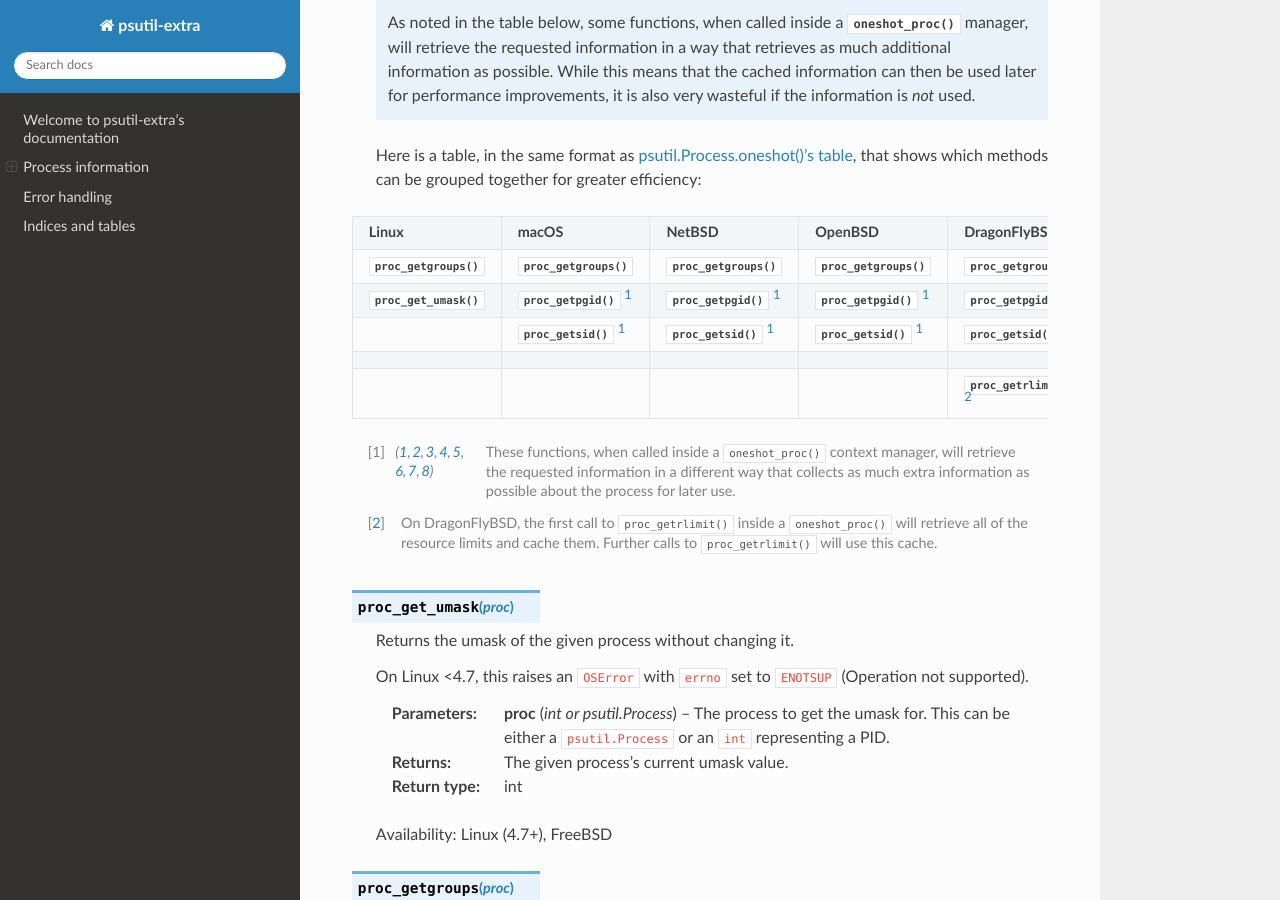
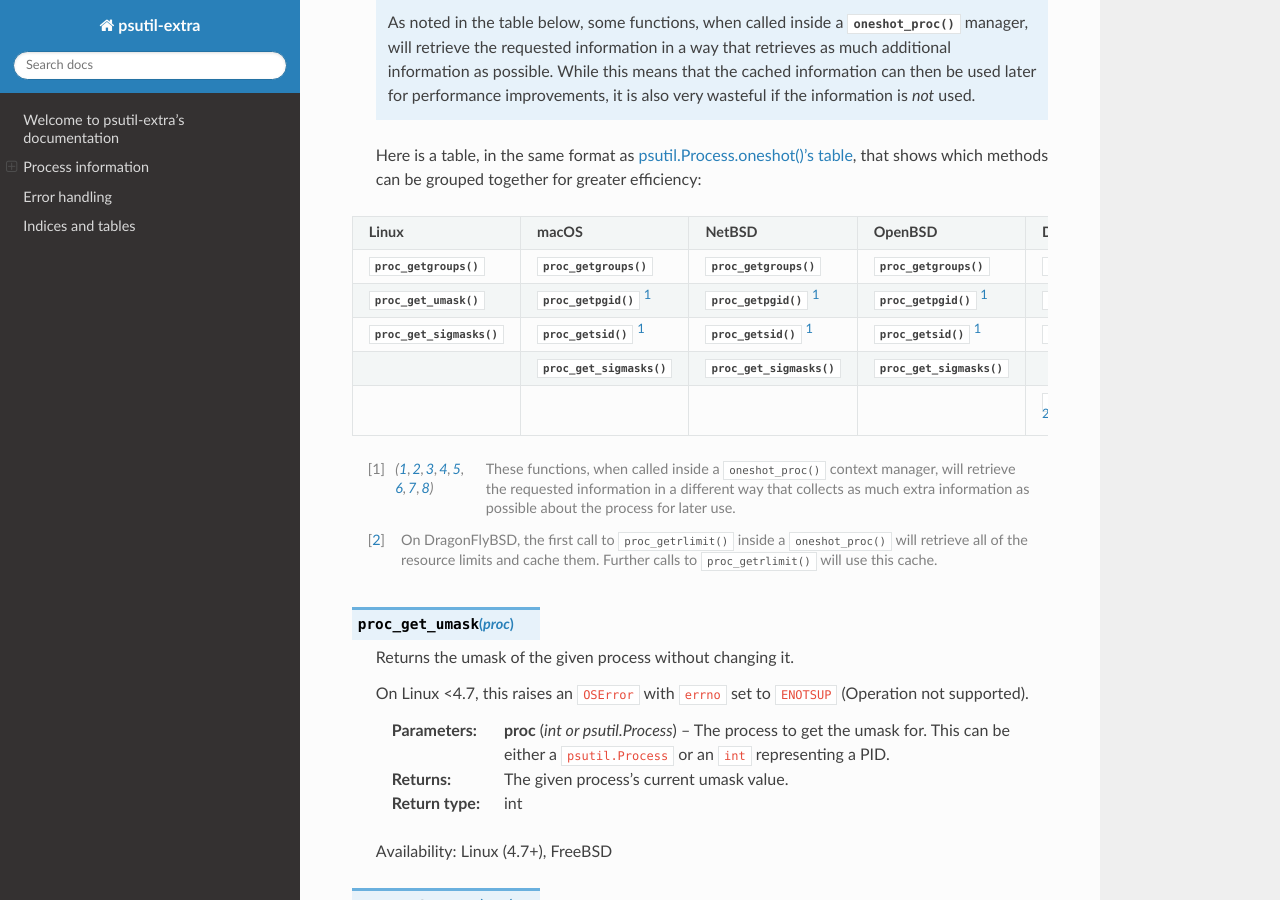
Before and after one commit to cptpcrd/psutil-extra, a Sphinx documentation site: the page built from docs/index.rst, in a window 1280 px wide and 900 px high, scrolled down 874 px. Built offline with Sphinx 7.4.7 and the Read the Docs theme 2.0.0, drawn with Linux system fonts in a browser that asks for light colours.

Commit message:
docs: Add proc_get_sigmasks() to oneshot_proc() table

```diff
--- a/docs/index.rst
+++ b/docs/index.rst
@@ -47,19 +47,19 @@ instance or an ``int`` representing a process ID.
    <https://psutil.readthedocs.io/en/latest/#psutil.Process.oneshot>`_, that shows which methods can
    be grouped together for greater efficiency:
 
-+------------------------------+--------------------------------+--------------------------------+--------------------------------+----------------------------------+
-| **Linux**                    | **macOS**                      | **NetBSD**                     | **OpenBSD**                    | **DragonFlyBSD**                 |
-+------------------------------+--------------------------------+--------------------------------+--------------------------------+----------------------------------+
-| :py:func:`proc_getgroups()`  | :py:func:`proc_getgroups()`    | :py:func:`proc_getgroups()`    | :py:func:`proc_getgroups()`    | :py:func:`proc_getgroups()`      |
-+------------------------------+--------------------------------+--------------------------------+--------------------------------+----------------------------------+
-| :py:func:`proc_get_umask()`  | :py:func:`proc_getpgid()` [1]_ | :py:func:`proc_getpgid()` [1]_ | :py:func:`proc_getpgid()` [1]_ | :py:func:`proc_getpgid()` [1]_   |
-+------------------------------+--------------------------------+--------------------------------+--------------------------------+----------------------------------+
-|                              | :py:func:`proc_getsid()` [1]_  | :py:func:`proc_getsid()` [1]_  | :py:func:`proc_getsid()` [1]_  | :py:func:`proc_getsid()` [1]_    |
-+------------------------------+--------------------------------+--------------------------------+--------------------------------+----------------------------------+
-|                              |                                |                                |                                |                                  |
-+------------------------------+--------------------------------+--------------------------------+--------------------------------+----------------------------------+
-|                              |                                |                                |                                | :py:func:`proc_getrlimit()` [2]_ |
-+------------------------------+--------------------------------+--------------------------------+--------------------------------+----------------------------------+
++---------------------------------+------------------------------------+------------------------------------+------------------------------------+--------------------------------------+
+| **Linux**                       | **macOS**                          | **NetBSD**                         | **OpenBSD**                        | **DragonFlyBSD**                     |
++---------------------------------+------------------------------------+------------------------------------+------------------------------------+--------------------------------------+
+| :py:func:`proc_getgroups()`     | :py:func:`proc_getgroups()`        | :py:func:`proc_getgroups()`        | :py:func:`proc_getgroups()`        | :py:func:`proc_getgroups()`          |
++---------------------------------+------------------------------------+------------------------------------+------------------------------------+--------------------------------------+
+| :py:func:`proc_get_umask()`     | :py:func:`proc_getpgid()` [1]_     | :py:func:`proc_getpgid()` [1]_     | :py:func:`proc_getpgid()` [1]_     | :py:func:`proc_getpgid()` [1]_       |
++---------------------------------+------------------------------------+------------------------------------+------------------------------------+--------------------------------------+
+| :py:func:`proc_get_sigmasks()`  | :py:func:`proc_getsid()` [1]_      | :py:func:`proc_getsid()` [1]_      | :py:func:`proc_getsid()` [1]_      | :py:func:`proc_getsid()` [1]_        |
++---------------------------------+------------------------------------+------------------------------------+------------------------------------+--------------------------------------+
+|                                 | :py:func:`proc_get_sigmasks()`     | :py:func:`proc_get_sigmasks()`     | :py:func:`proc_get_sigmasks()`     |                                      |
++---------------------------------+------------------------------------+------------------------------------+------------------------------------+--------------------------------------+
+|                                 |                                    |                                    |                                    | :py:func:`proc_getrlimit()` [2]_     |
++---------------------------------+------------------------------------+------------------------------------+------------------------------------+--------------------------------------+
 
 .. [1] These functions, when called inside a ``oneshot_proc()`` context manager, will retrieve the
    requested information in a different way that collects as much extra information as possible about
```
